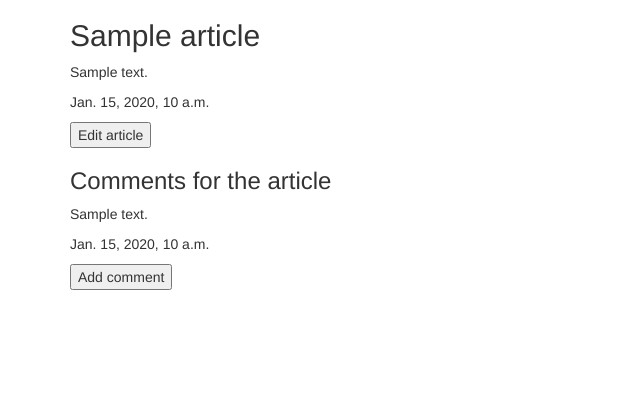
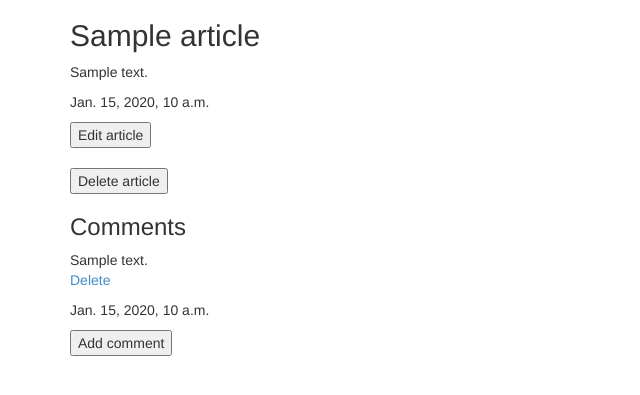
Before and after one commit to SevenKeys/Arts_and_blog, a Django app: page /get/1/ in a window 1280 px wide. Shown: the part 51-446 px from the top of the page, without its empty margins (0-640 px from the left). Run offline with Django 3.2, Linux system fonts and the light colour scheme; tables that the repository leaves empty hold one stand-in row (values such as "Sample post"); parts of the project's set-up code (start-up, migrations or seed data) failed here and were passed over; some libraries are stand-ins or nearby versions.

Commit message:
Added delete_article and delete_comment

```diff
--- a/art_blog/templates/add_comment.html
+++ b/art_blog/templates/add_comment.html
@@ -2,7 +2,7 @@
 
 {%block comment%}
 
-        <form action="{% 'blog' article.id %}" method="post">{%csrf_token%}
+        <form action="{% url 'blog' article.id %}" method="post">{%csrf_token%}
             <table>
                 {{form.as_table}}
             </table>
--- a/art_blog/templates/ajax_search.html
+++ b/art_blog/templates/ajax_search.html
@@ -4,7 +4,7 @@
 {% if articles.count > 0 %}
     <ul>
     {% for article in articles %}
-        <li><a href="/get/{{article.id}}/">{{article.title}}</a></li>
+        <li><a href="{% url 'content' article.id %}">{{article.title}}</a></li>
     {% endfor %}
 {% else %}
     <p> No articles were found.</p>
--- a/art_blog/templates/article.html
+++ b/art_blog/templates/article.html
@@ -12,12 +12,17 @@
         <p>{{article.pub_date}}</p>
         <form action="{% url 'edit_article' article.id %}" method="get">
             <input type="submit" value="Edit article">
+        </form><br/>
+        <form action="{% url 'delete_article' article.id %}" method="get">
+            <input type="submit" value="Delete article">
         </form>
     </div>
-    <h3>Comments for the article</h3>
+    <h3>Comments</h3>
     {%for com in comments%}
         <div id="comments">
-        <p>{{com.comment}}</p>
+        <p>{{com.comment}}<br/>
+        <a href="{% url 'delete_comment' com.id %}">Delete</a>
+        </p>
         <p>{{com.com_date}}</p>
         </div>
     {% endfor %}
--- a/art_blog/templates/edit_article.html
+++ b/art_blog/templates/edit_article.html
@@ -5,7 +5,7 @@
 </head>
 <body>
     <h2>Edit the your article</h2>
-    <form action="/edit_article/{{article.id}}"method="post">{% csrf_token %}
+    <form action="{% url 'edit_article' article.id %}"method="post">{% csrf_token %}
         <table>
             {{form.as_table}}
          </table>
--- a/art_blog/urls.py
+++ b/art_blog/urls.py
@@ -9,7 +9,11 @@ urlpatterns = patterns(
     url(r'^add_article/$', 'art_blog.views.add_article', name='add_article'),
     url(r'^edit_article/(?P<article_id>\d+)',
         'art_blog.views.edit_article', name='edit_article'),
+    url(r'delete_article/(?P<article_id>\d+)/$',
+        'art_blog.views.delete_article',name='delete_article'),
     url(r'^add_comment/(?P<article_id>\d+)/$',
         'art_blog.views.add_comment', name='blog'),
+    url(r'delete_comment/(?P<comment_id>\d+)/$',
+        'art_blog.views.delete_comment',name='delete_comment'),
     url(r'^articles/search/$','art_blog.views.search_results',name='search_results'),
 )
--- a/art_blog/views.py
+++ b/art_blog/views.py
@@ -61,6 +61,12 @@ def edit_article(request,article_id):
     return render(request,"edit_article.html",args)
 
 @login_required(login_url='/login/')
+def delete_article(request,article_id):
+    a=Article.objects.get(id=article_id)
+    a.delete()
+    return HttpResponseRedirect('/')
+
+@login_required(login_url='/login/')
 def add_comment(request,article_id):
     a=Article.objects.get(id=article_id)
     if request.POST:
@@ -80,6 +86,14 @@ def add_comment(request,article_id):
     args['article']=a
     return render(request,'add_comment.html',args)
 
+@login_required(login_url='/login/')
+def delete_comment(request,comment_id):
+    c=Comment.objects.get(id=comment_id)
+    article_id=c.article.id
+    c.delete()
+    return HttpResponseRedirect('/get/%s'% article_id)
+
+
 def search_results(request):
     if request.method=='POST':
         search_text=request.POST['search_text']
```
Also changed, not shown: 3 other files.
